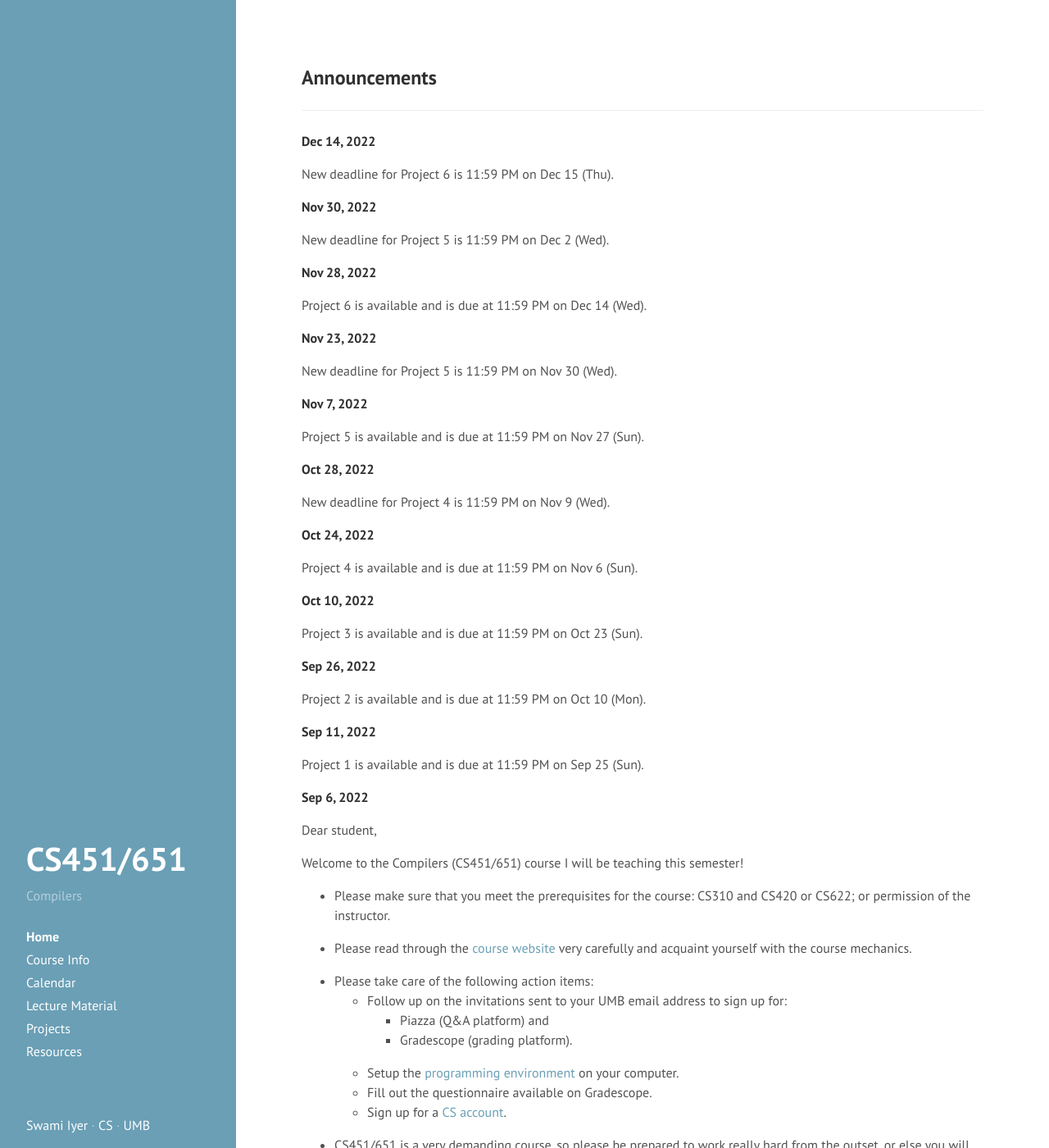
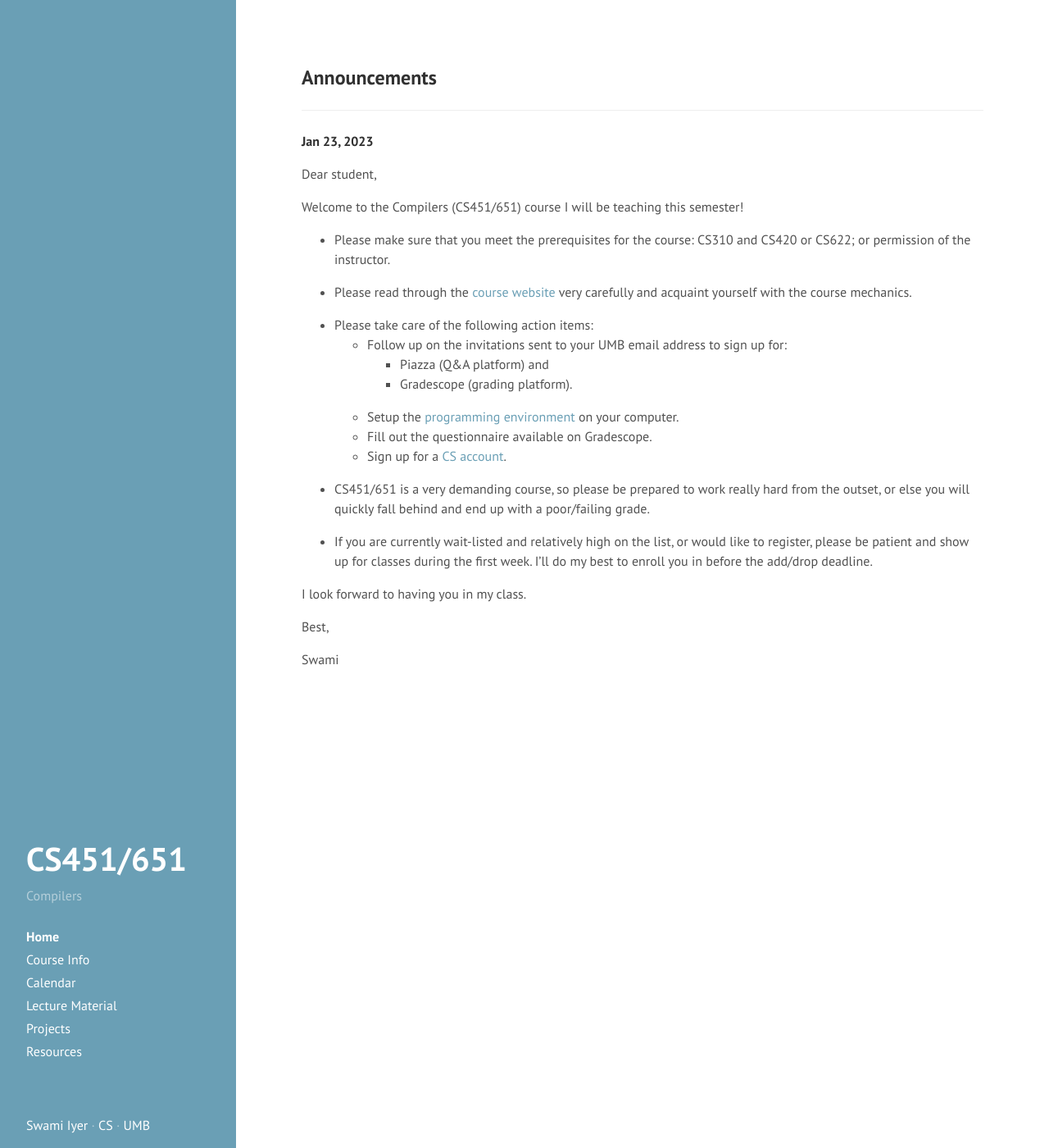
Before and after one commit to swamiiyer/swamiiyer.github.io, a Jekyll site: the page built from _pages/cs451/index.md, in a window 1280 px wide and 1400 px high. Shown: the whole window at 82% size. Built offline with Jekyll 4.4.1, drawn with Linux system fonts in a browser that asks for light colours.

```diff
--- a/_pages/cs451/index.md
+++ b/_pages/cs451/index.md
@@ -5,47 +5,7 @@ title: Home
 order: 1
 ---
 
-**Dec 14, 2022**
-
-New deadline for Project 6 is 11:59 PM on Dec 15 (Thu).
-
-**Nov 30, 2022**
-
-New deadline for Project 5 is 11:59 PM on Dec 2 (Wed).
-
-**Nov 28, 2022**
-
-Project 6 is available and is due at 11:59 PM on Dec 14 (Wed).
-
-**Nov 23, 2022**
-
-New deadline for Project 5 is 11:59 PM on Nov 30 (Wed).
-
-**Nov 7, 2022**
-
-Project 5 is available and is due at 11:59 PM on Nov 27 (Sun).
-
-**Oct 28, 2022**
-
-New deadline for Project 4 is 11:59 PM on Nov 9 (Wed).
-
-**Oct 24, 2022**
-
-Project 4 is available and is due at 11:59 PM on Nov 6 (Sun).
-
-**Oct 10, 2022**
-
-Project 3 is available and is due at 11:59 PM on Oct 23 (Sun).
-
-**Sep 26, 2022**
-
-Project 2 is available and is due at 11:59 PM on Oct 10 (Mon).
-
-**Sep 11, 2022**
-
-Project 1 is available and is due at 11:59 PM on Sep 25 (Sun).
-
-**Sep 6, 2022**
+**Jan 23, 2023**
 
 Dear student,
 
@@ -59,7 +19,7 @@ Welcome to the Compilers (CS451/651) course I will be teaching this semester!
   - Follow up on the invitations sent to your UMB email address to sign up for:
       - Piazza (Q&A platform) and
       - Gradescope (grading platform).
-  - Setup the [programming environment](/public/cs451/cc_programming_environment_setup.pdf) on your computer.
+  - Setup the [programming environment](https://www.cs.umb.edu/~siyer/teaching/cs451/cc_programming_environment_setup.pdf) on your computer.
   - Fill out the questionnaire available on Gradescope.
   - Sign up for a [CS account](course_info.html#cs_account).
 
```
Also changed, not shown: _pages/cs110/index.md (+3 -35 lines), _pages/cs210/index.md (+4 -36 lines), _pages/index.md (+3 -3 lines), _pages/teaching.md (+4 -4 lines), 3 other files.
